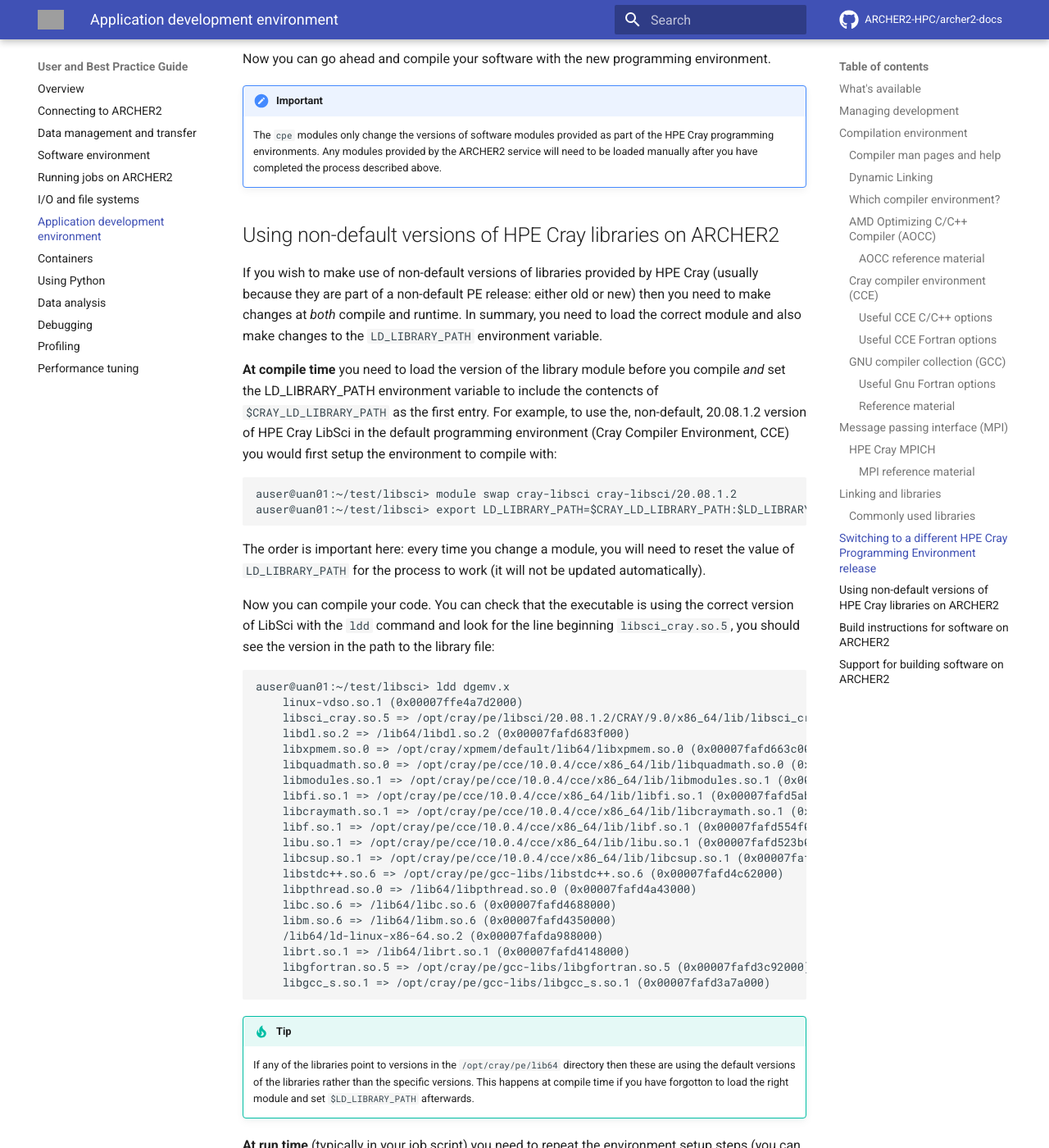
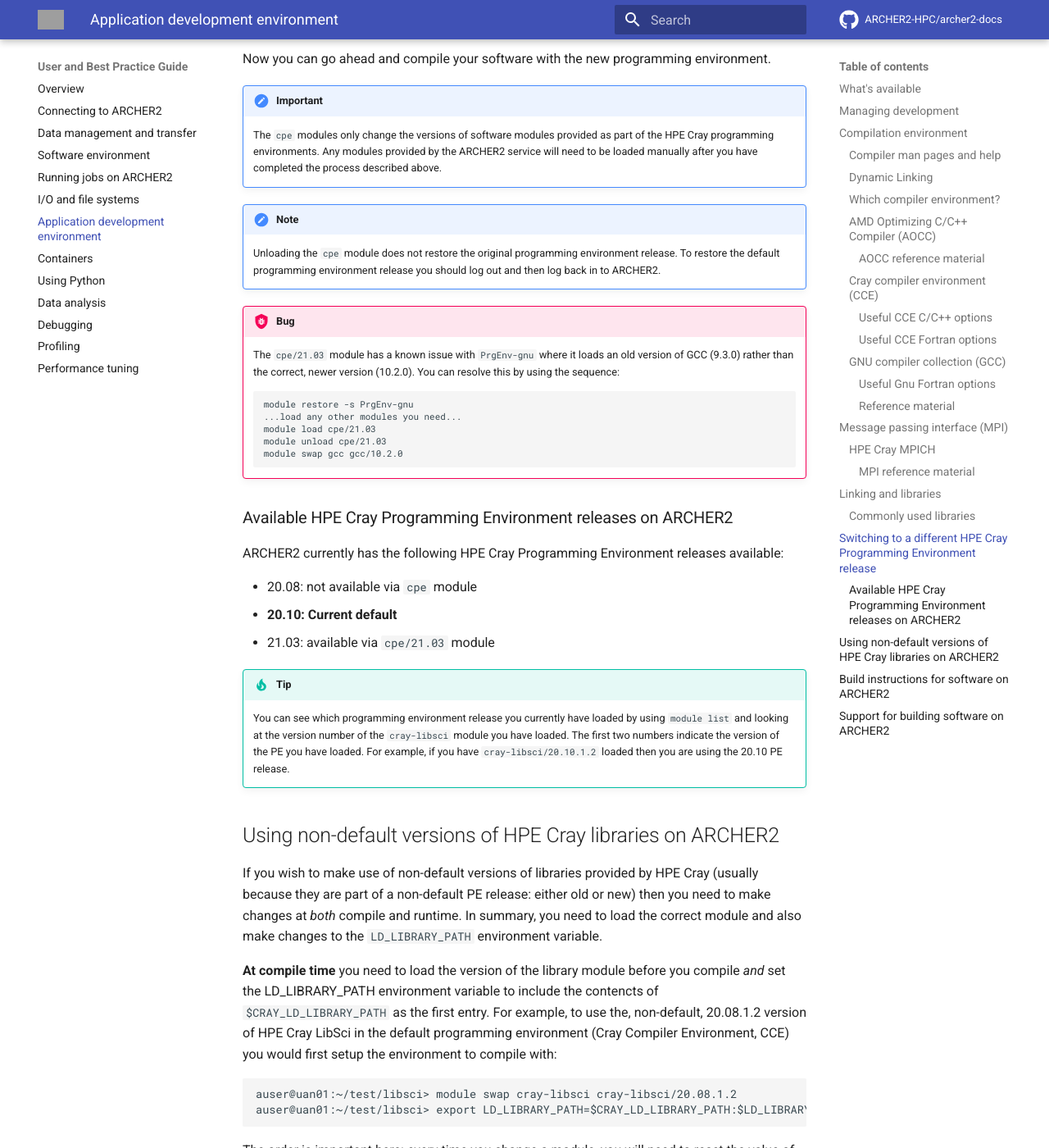
Before and after one commit to ARCHER2-HPC/archer2-docs, an MkDocs documentation site: the page built from docs/user-guide/dev-environment.md, in a window 1280 px wide and 1400 px high, scrolled down 11474 px. Shown: the whole window at 82% size. Built offline with MkDocs 1.6.1 and Material for MkDocs 9.7.7, drawn with Linux system fonts in a browser that asks for light colours; comment, search, counter and statistics services are not loaded; grey boxes are pictures that could not be loaded.

Commit message:
Adds further notes on CPE

````diff
--- a/docs/user-guide/dev-environment.md
+++ b/docs/user-guide/dev-environment.md
@@ -513,6 +513,38 @@
     by the ARCHER2 service will need to be loaded manually after you have
     completed the process described above.
 
+!!! note
+    Unloading the `cpe` module does not restore the original programming environment
+    release. To restore the default programming environment release you should log
+    out and then log back in to ARCHER2.
+
+!!! bug
+    The `cpe/21.03` module has a known issue with `PrgEnv-gnu` where it loads an old version
+    of GCC (9.3.0) rather than the correct, newer version (10.2.0). You can resolve this by
+    using the sequence:
+    ```
+    module restore -s PrgEnv-gnu
+    ...load any other modules you need...
+    module load cpe/21.03
+    module unload cpe/21.03
+    module swap gcc gcc/10.2.0
+    ```
+
+### Available HPE Cray Programming Environment releases on ARCHER2
+
+ARCHER2 currently has the following HPE Cray Programming Environment releases available:
+
+- 20.08: not available via `cpe` module
+- **20.10: Current default**
+- 21.03: available via `cpe/21.03` module
+
+!!! tip
+    You can see which programming environment release you currently have loaded
+    by using `module list` and looking at the version number of the `cray-libsci`
+    module you have loaded. The first two numbers indicate the version of the
+    PE you have loaded. For example, if you have `cray-libsci/20.10.1.2` loaded
+    then you are using the 20.10 PE release.
+
 ## Using non-default versions of HPE Cray libraries on ARCHER2
 
 If you wish to make use of non-default versions of libraries provided by HPE
````
